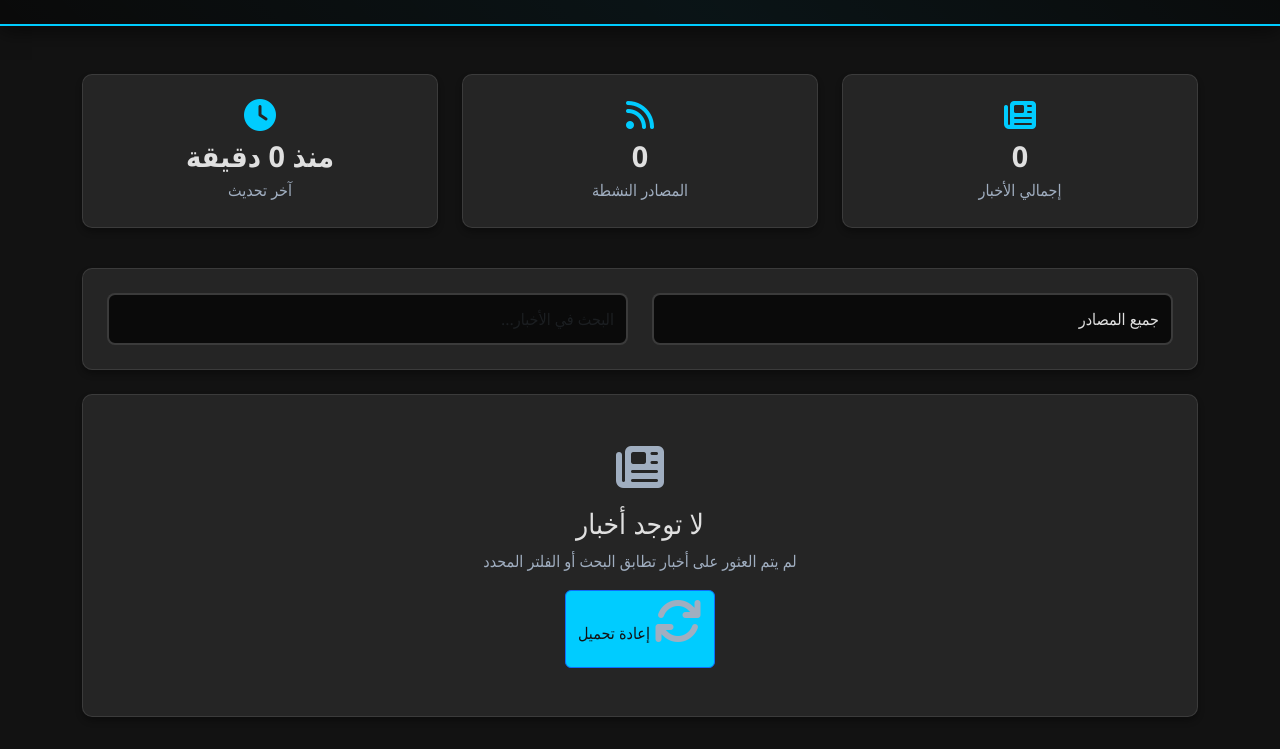
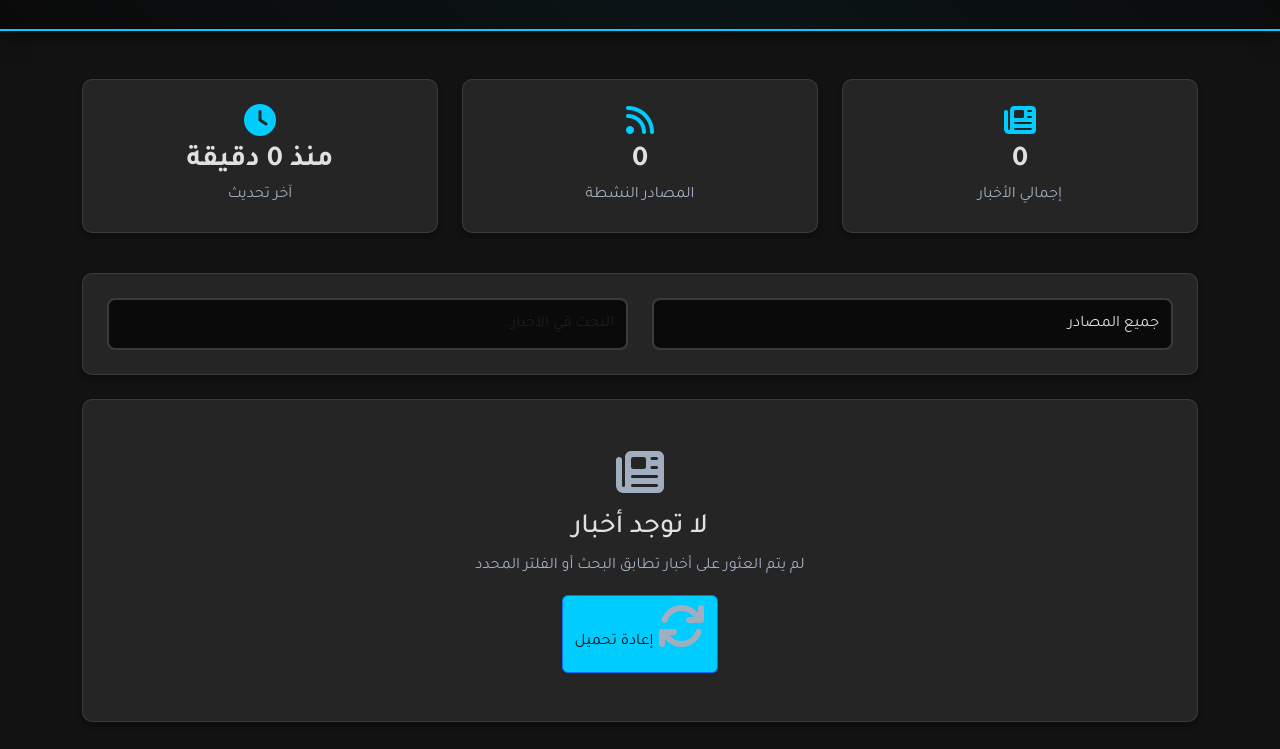
Before and after one commit to myzoma/news, a plain HTML site: page index.html in a window 1280 px wide. Shown: the part 140-889 px from the top of the page. Drawn offline with nearby package versions, Linux system fonts and the light colour scheme; no server answers.

Commit message:
Update style.css

```diff
--- a/css/style.css
+++ b/css/style.css
@@ -25,7 +25,7 @@
 }
 
 body {
-    font-family: 'Segoe UI', Tahoma, Geneva, Verdana, sans-serif;
+    font-family: 'Tajawal', Arial, sans-serif;
     background: var(--bg-dark);
     line-height: 1.6;
     color: var(--text-light);
```
